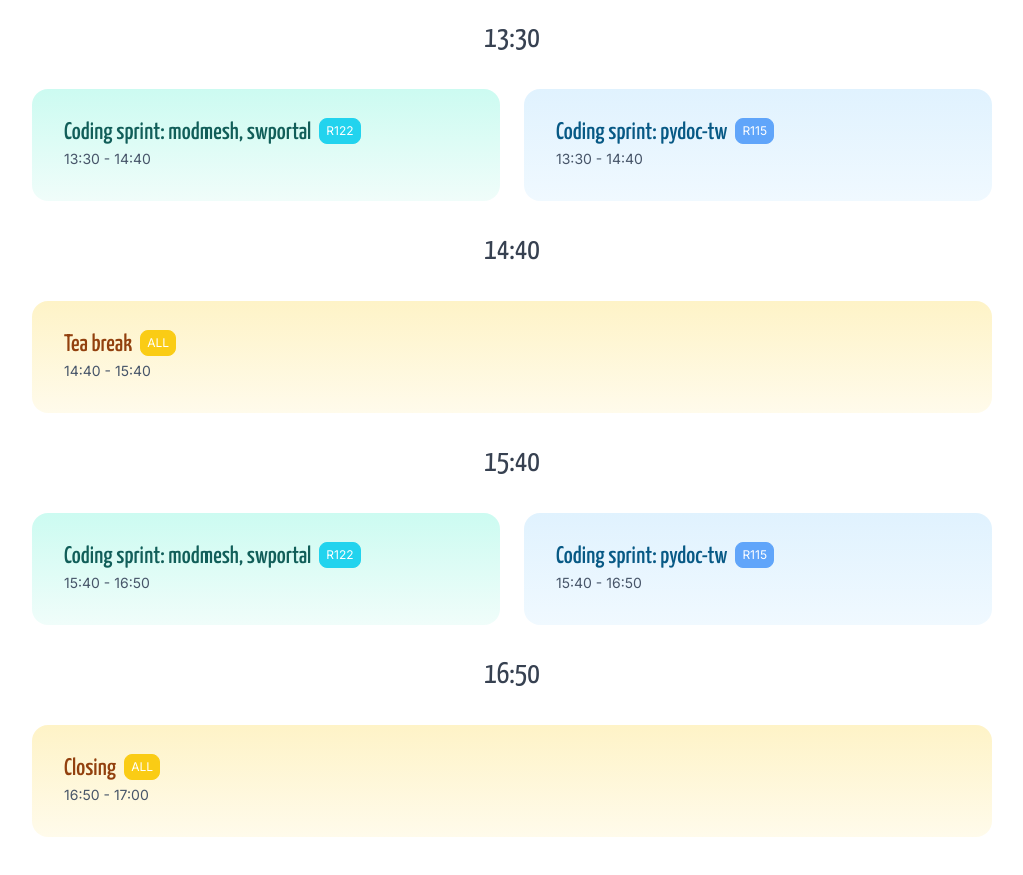
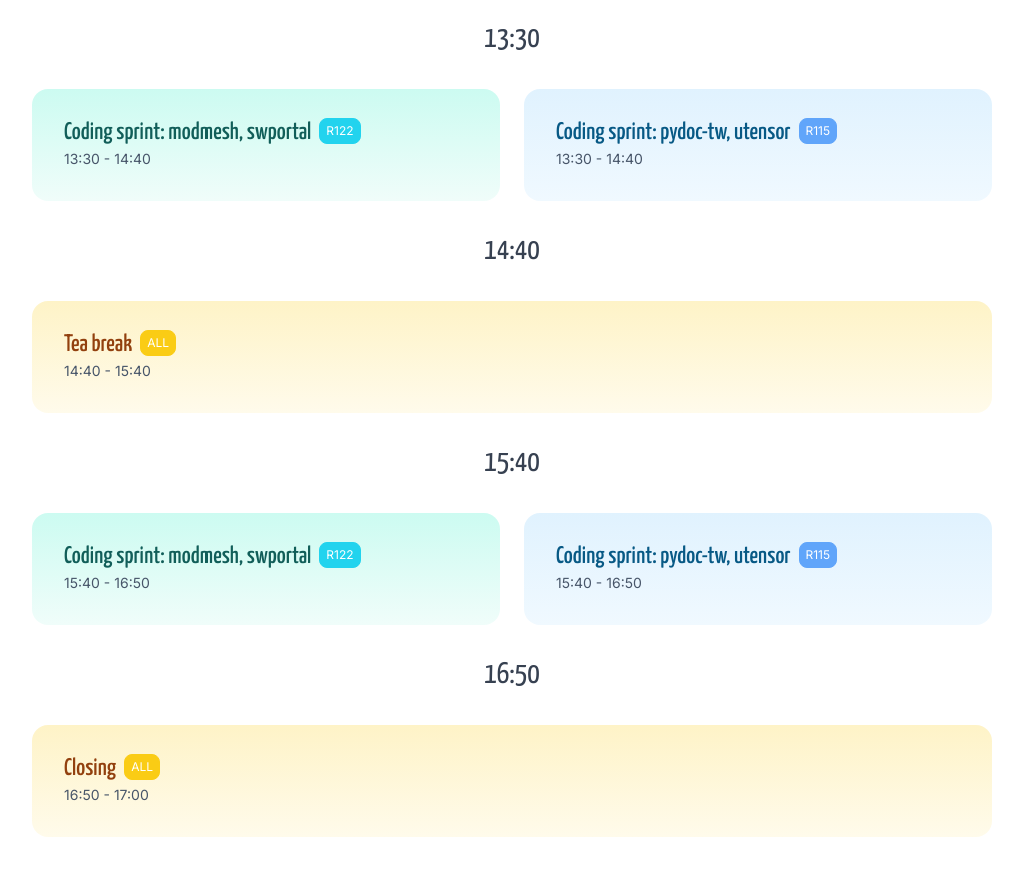
Before and after one commit to sciwork/swseminar2025, a Next.js app: page /program in a window 1280 px wide. Shown: the part 3320-4195 px from the top of the page, without its empty margins (128-1151 px from the left). Built offline with nearby package versions, Linux system fonts and the light colour scheme.

Commit message:
feat: add project utensor

```diff
--- a/app/program/page.tsx
+++ b/app/program/page.tsx
@@ -171,7 +171,7 @@ const Page = () => {
           <TaskInfoList className="tw-order-2 tablet:tw-order-1">
 			<TalkInfoCard
           	  talk={{
-          	    title: "Coding sprint: pydoc-tw",
+          	    title: "Coding sprint: pydoc-tw, utensor",
           	    description: "",
           	    room: "R115",
           	    persons: [""],
@@ -211,7 +211,7 @@ const Page = () => {
           <TaskInfoList className="tw-order-2 tablet:tw-order-1">
 			<TalkInfoCard
           	  talk={{
-          	    title: "Coding sprint: pydoc-tw",
+          	    title: "Coding sprint: pydoc-tw, utensor",
           	    description: "",
           	    room: "R115",
           	    persons: [""],
--- a/contents/projects.mdx
+++ b/contents/projects.mdx
@@ -8,6 +8,7 @@ Explore a diverse range of open source projects and join the vibrant community o
 - [Modmesh](#modmesh)
 - [Python Official Documents Translation (zh_TW)](#python-official-documents-translation-zhtw)
 - [sciwork Portal](#sciwork-portal)
+- [utensor](#utensor)
 
 <a name="modmesh"></a>
 ## **Modmesh**
@@ -58,4 +59,18 @@ sciwork Portal maintains the official website, **sciwork.dev**, and related even
 
 ---
 
+<a name="utensor"></a>
+## **utensor**
+- **Technologies:** C++11, TensorFlow
+- **Focus Area:** Machine learning inference
+- **Contacts:**
+    - Dboy (Discord: @dboyliao#1295)
+- **Repository:** [GitHub](https://github.com/uTensor/uTensor)
+
+**Description:**
+
+uTensor is an extremely lightweight machine learning inference framework built on C++11. It simplifies model deployment by seamlessly converting TensorFlow-trained models into efficient C++ files that can be used for inference on embedded devices and integrate with optimized libraries such as CMSIS-NN by ARM with ease. Compared with binary files, C++ source code provides greater flexibility for embedding engineers to modify trained models. We provide defaults for tensors, operators, and memory allocation. Just like the booming development of machine learning, we are actively developing these functions. Welcome to join us.
+
+---
+
 These projects showcase the power of open source collaboration. Whether you're a developer, designer, or enthusiast, there's a place for you to contribute. Dive in and be part of the innovation!
```
